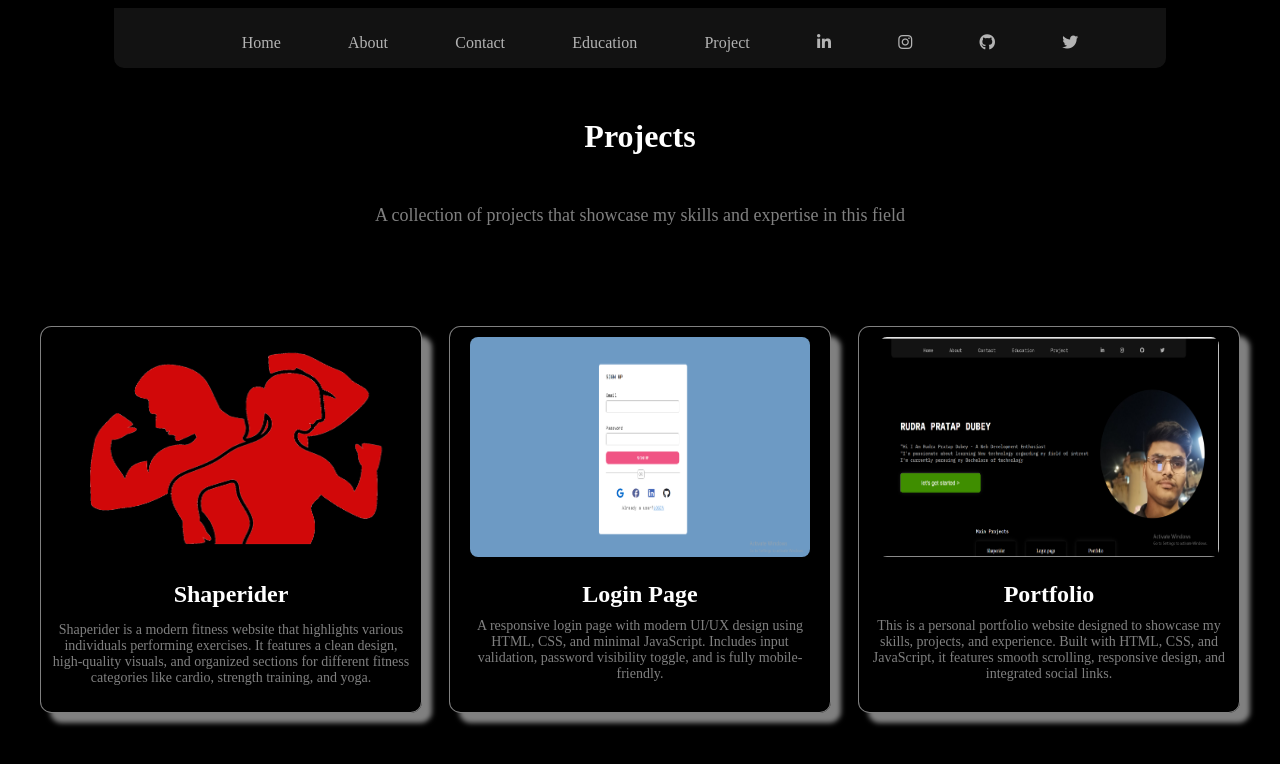
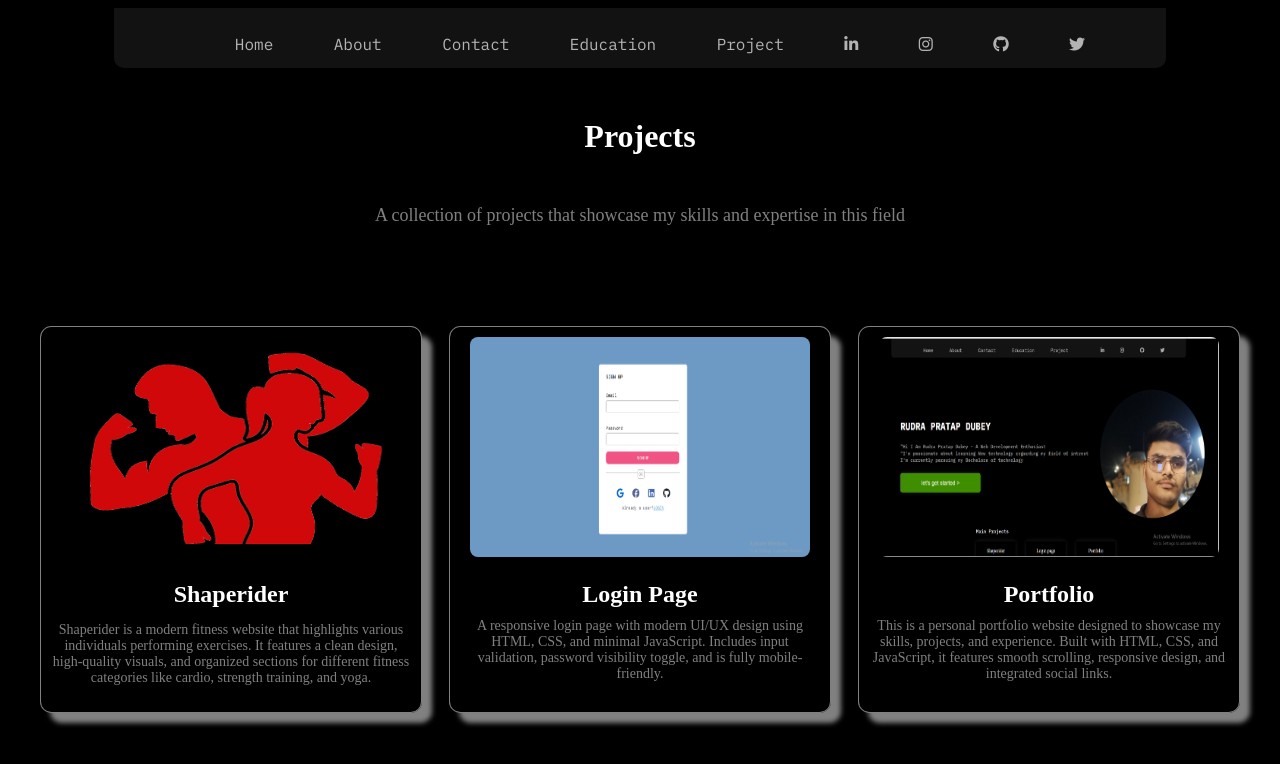
Before and after one commit to Rudra201/portfolio-project, a plain HTML site: page projects.html in a window 1280 px wide. Drawn offline with Linux system fonts and the light colour scheme.

Commit message:
On branch main Your branch is ahead of 'origin/main' by 1 commit.   (use "git push" to publish your local commits)
 Changes to be committed:
	modified:   about.html
    	modified:   contact.html
	modified:   education.html
	modified:   index.html
	modified:   projects.html
	modified:   style.css

```diff
--- a/projects.html
+++ b/projects.html
@@ -15,33 +15,6 @@
 
     }
 
-    .container1 {
-            background-color: rgb(27, 27, 27);
-            opacity: 0.7;
-            width: 80%;
-            height: 30px;
-            margin: 0 auto;
-            margin-top: 0px;
-            padding: 20px;
-            padding-top: 10px;
-            border-bottom-left-radius: 10px;
-            border-bottom-right-radius: 10px;
-            color: white;
-
-
-        }
-
-        ul {
-            display: flex;
-            text-decoration: none;
-            list-style: none;
-            justify-content: space-evenly;
-        }
-
-        li a {
-            color: white;
-            text-decoration: none;
-        }
 
 
     .proj {
--- a/style.css
+++ b/style.css
@@ -0,0 +1,35 @@
+body {
+    background-color: black;
+
+}
+
+.container1 {
+    background-color: rgb(27, 27, 27);
+    opacity: 0.7;
+    width: 80%;
+    height: 30px;
+    margin: 0 auto;
+    margin-top: 0px;
+    padding: 20px;
+    padding-top: 10px;
+    border-bottom-left-radius: 10px;
+    border-bottom-right-radius: 10px;
+    color: white;
+    font-family: "IBM Plex Mono", monospace;
+
+}
+
+ul {
+    display: flex;
+    list-style: none;
+    justify-content: space-evenly;
+}
+
+li a {
+    text-decoration: none;
+}
+
+li a {
+    color: white;
+    text-decoration: none;
+}
```
Also changed, not shown: about.html (+0 -22 lines), contact.html (+0 -28 lines), education.html (+0 -28 lines), index.html (+0 -37 lines).
